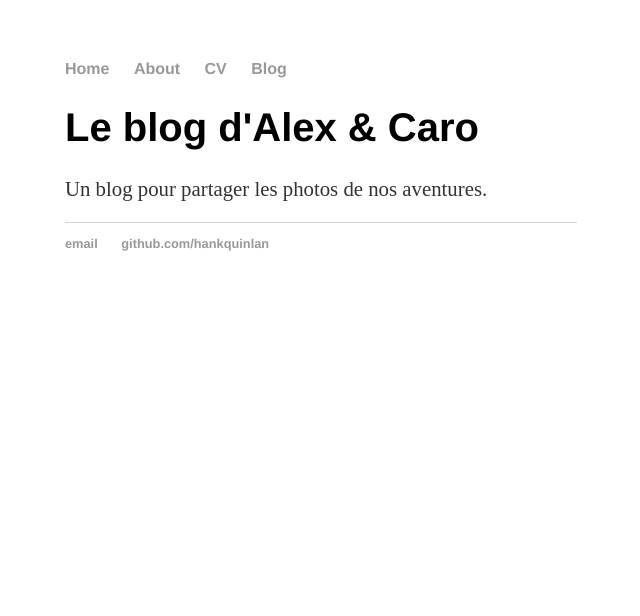
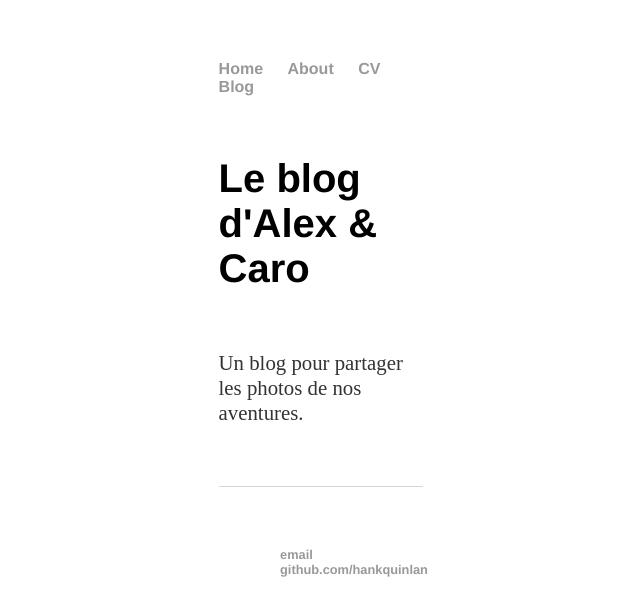
Before and after one commit to alexkrushnisky/art_alexandrekrushnisky, a Jekyll site: the page built from index.html, in a window 1280 px wide. Shown: the top 616 px of the page, without its empty margins (319-959 px from the left). Built offline with Jekyll 4.4.1, drawn with Linux system fonts in a browser that asks for light colours.

Commit message:
Update main.css

```diff
--- a/css/main.css
+++ b/css/main.css
@@ -7,6 +7,8 @@
     padding: 0px;
     list-style: none;
     font-weight: bold;
+    margin: 60px auto;
+    width: 40%;
 }
 nav ul li, footer ul li {
     display: inline;
@@ -22,20 +24,28 @@
 h1 {
     font-size: 2.5em;
     font-family:'Helvetica', 'Arial', 'Sans-Serif';
+    margin: 60px auto;
+    width: 40%;
 }
 p {
     font-size: 1.3em;
     line-height: 1.2em;
     color: #333;
+    margin: 60px auto;
+    width: 40%;
 }
 footer {
     border-top: 1px solid #d5d5d5;
     font-size: .8em;
+    margin: 60px auto;
+    width: 40%;
 }
 
 ul.posts {
     margin: 20px auto 40px;
     font-size: 1.5em;
+    margin: 60px auto;
+    width: 40%;
 }
 
 ul.posts li {
```
